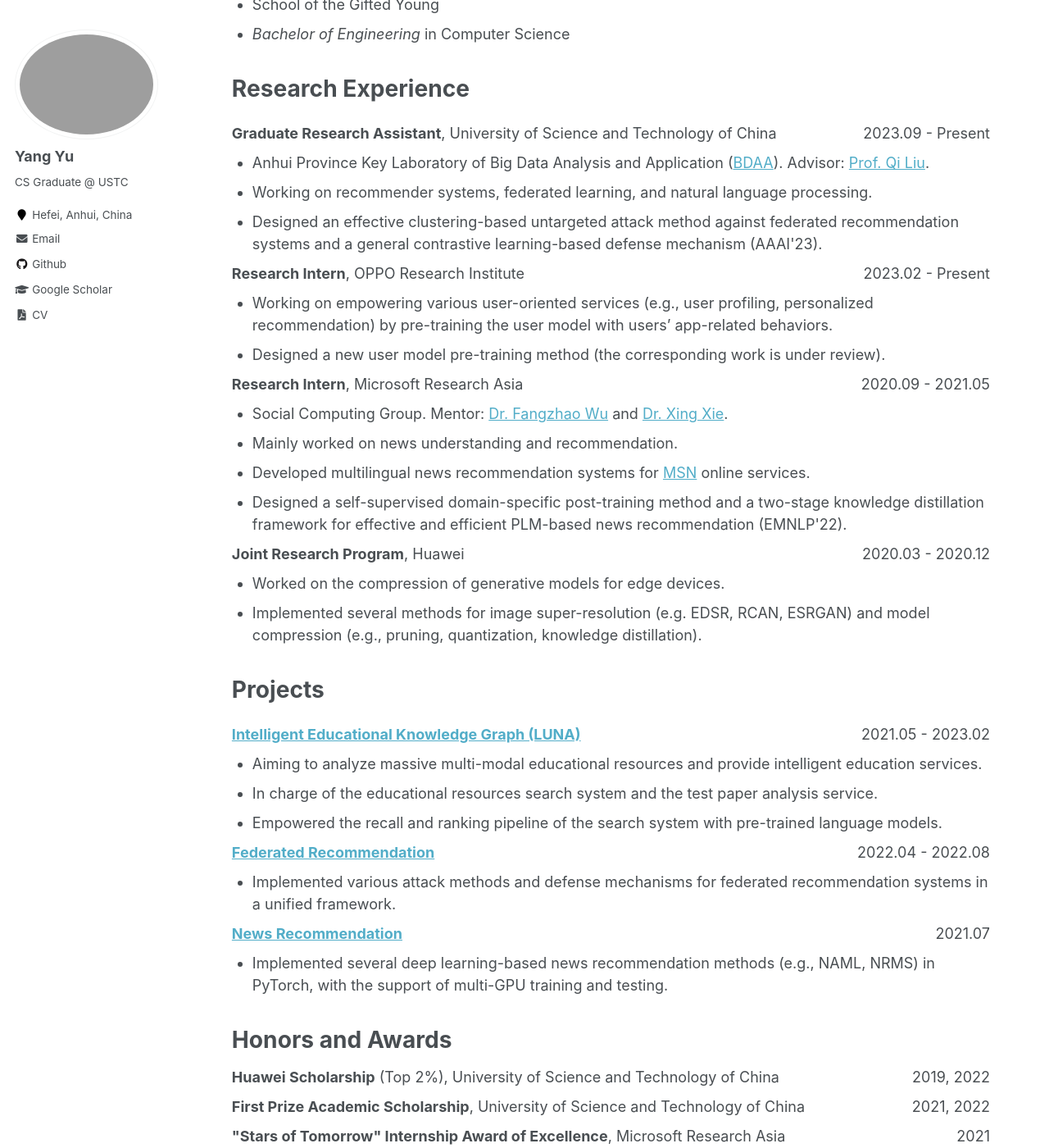
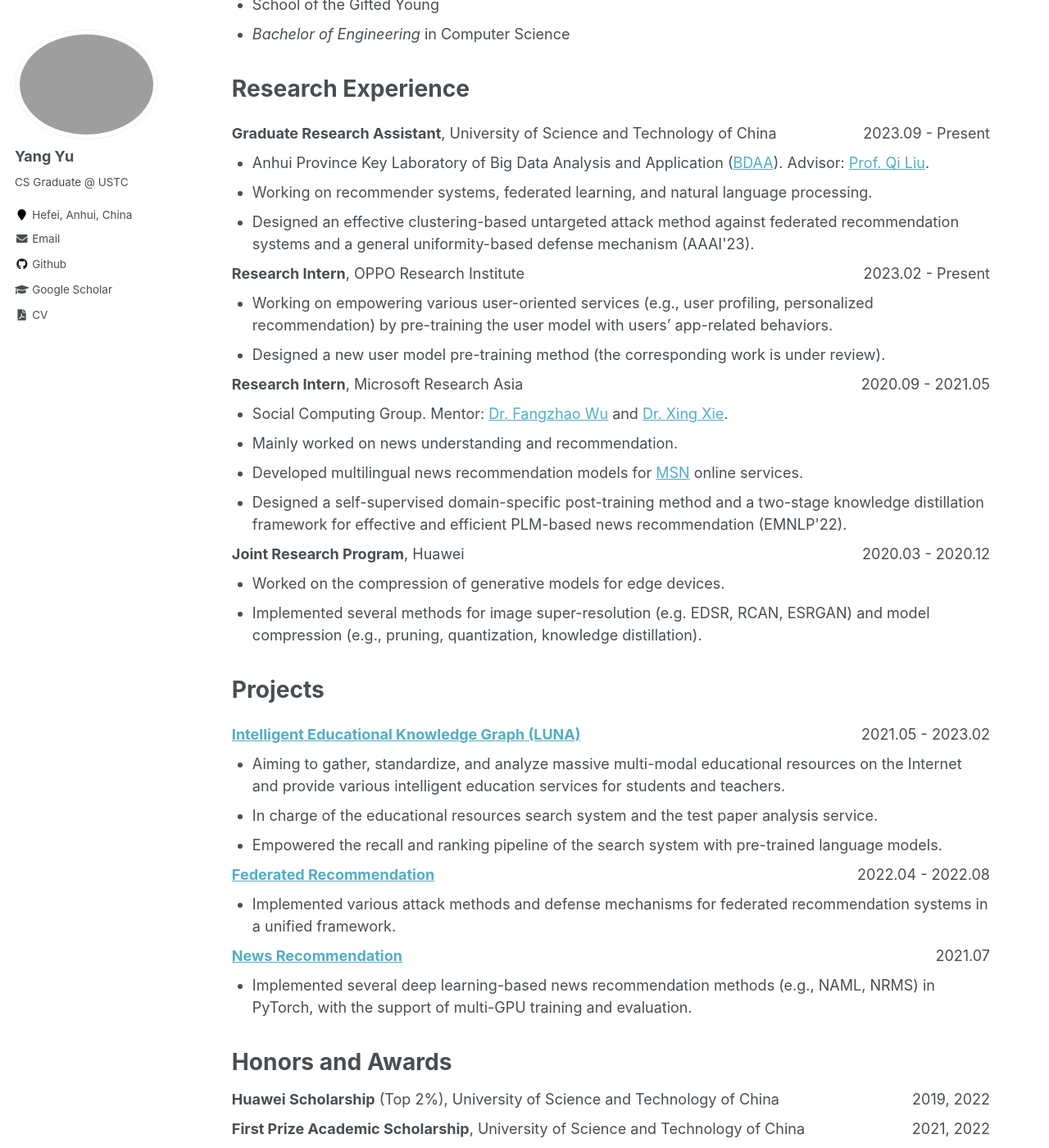
Before and after one commit to yflyl613/yflyl613.github.io, a Jekyll site: the page built from _pages/about.md, in a window 1280 px wide and 1400 px high, scrolled down 959 px. Shown: the whole window at 82% size. Built offline with Jekyll 4.4.1, drawn with Linux system fonts in a browser that asks for light colours.

Commit message:
Update CV

```diff
--- a/_pages/about.md
+++ b/_pages/about.md
@@ -44,7 +44,7 @@ redirect_from:
 <ul class='my_ul'>
 <li>Anhui Province Key Laboratory of Big Data Analysis and Application (<a target="_blank" href='https://bigdata.ustc.edu.cn/'>BDAA</a>). Advisor: <a target="_blank" href='http://staff.ustc.edu.cn/~qiliuql/'>Prof. Qi Liu</a>.</li>
 <li>Working on recommender systems, federated learning, and natural language processing.</li>
-<li>Designed an effective clustering-based untargeted attack method against federated recommendation systems and a general contrastive learning-based defense mechanism (AAAI'23).</li>
+<li>Designed an effective clustering-based untargeted attack method against federated recommendation systems and a general uniformity-based defense mechanism (AAAI'23).</li>
 </ul>
 
 <h3 class='subheader'><span class='date'>2023.02 - Present</span><strong>Research Intern</strong><span class='my_span'>, OPPO Research Institute</span></h3>
@@ -57,7 +57,7 @@ redirect_from:
 <ul class='my_ul'>
 <li>Social Computing Group. Mentor: <a target="_blank" href='https://www.microsoft.com/en-us/research/people/fangzwu/'>Dr. Fangzhao Wu</a> and <a target="_blank" href='https://www.microsoft.com/en-us/research/people/xingx/'>Dr. Xing Xie</a>.</li>
 <li>Mainly worked on news understanding and recommendation.</li>
-<li>Developed multilingual news recommendation systems for <a target="_blank" href='https://www.msn.com/news/'>MSN</a> online services.</li>
+<li>Developed multilingual news recommendation models for <a target="_blank" href='https://www.msn.com/news/'>MSN</a> online services.</li>
 <li>Designed a self-supervised domain-specific post-training method and a two-stage knowledge distillation framework for effective and efficient PLM-based news recommendation (EMNLP'22).</li>
 </ul>
 
@@ -71,7 +71,7 @@ redirect_from:
 <h1 class='header'>Projects</h1>
 <h3 class='subheader'><span class='date'>2021.05 - 2023.02</span><a target="_blank" href='https://luna.bdaa.pro/'>Intelligent Educational Knowledge Graph (LUNA)</a></h3>
 <ul class='my_ul'>
-<li>Aiming to analyze massive multi-modal educational resources and provide intelligent education services.</li>
+<li>Aiming to gather, standardize, and analyze massive multi-modal educational resources on the Internet and provide various intelligent education services for students and teachers.</li>
 <li>In charge of the educational resources search system and the test paper analysis service.</li>
 <li>Empowered the recall and ranking pipeline of the search system with pre-trained language models.</li>
 </ul>
@@ -83,7 +83,7 @@ redirect_from:
 
 <h3 class='subheader'><span class='date'>2021.07</span><a target="_blank" href='https://github.com/yflyl613/NewsRecommendation/'>News Recommendation</a></h3>
 <ul class='my_ul'>
-<li>Implemented several deep learning-based news recommendation methods (e.g., NAML, NRMS) in PyTorch, with the support of multi-GPU training and testing.</li>
+<li>Implemented several deep learning-based news recommendation methods (e.g., NAML, NRMS) in PyTorch, with the support of multi-GPU training and evaluation.</li>
 </ul>
 
 <h1 class='header'>Honors and Awards</h1>
```
Also changed, not shown: 1 other file.
